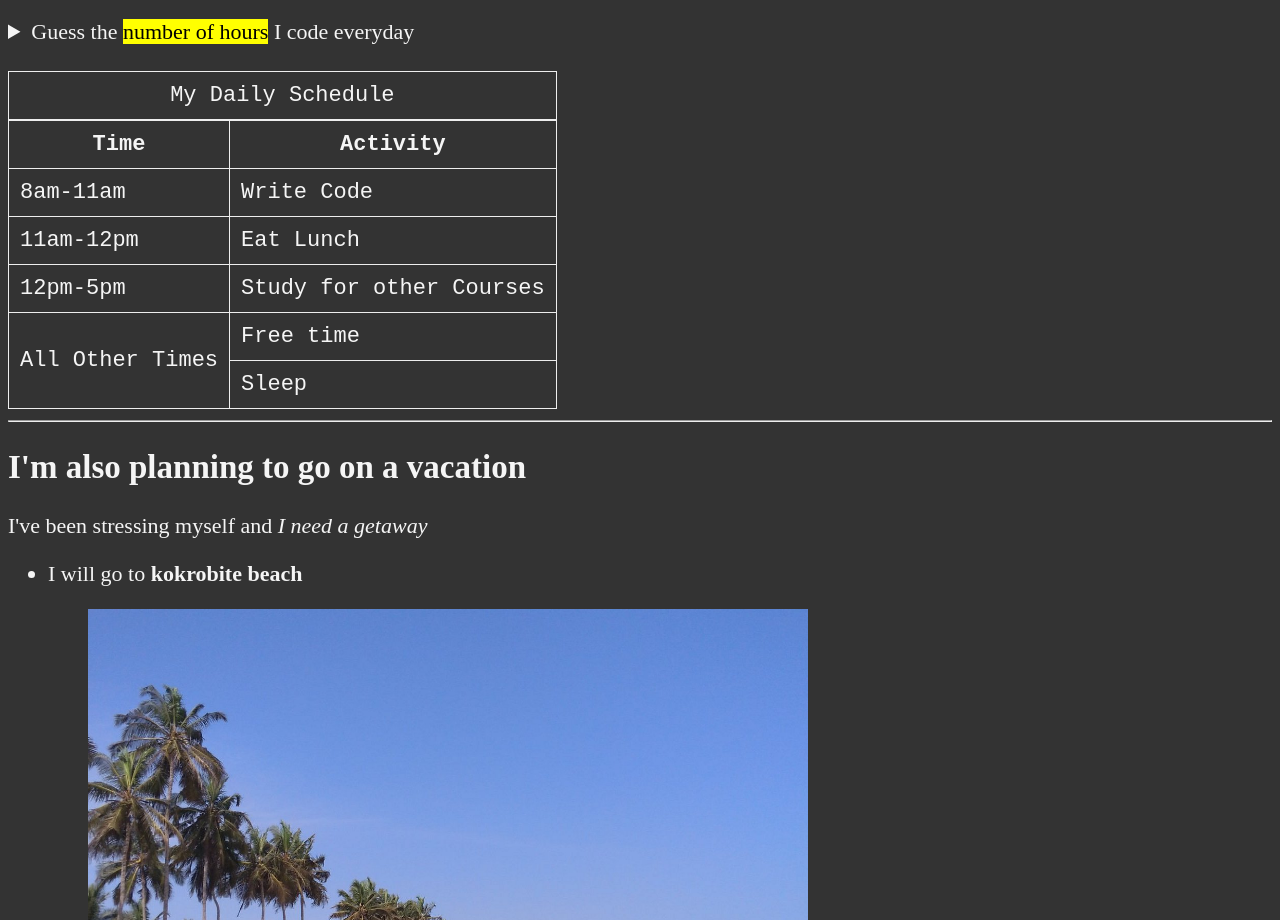
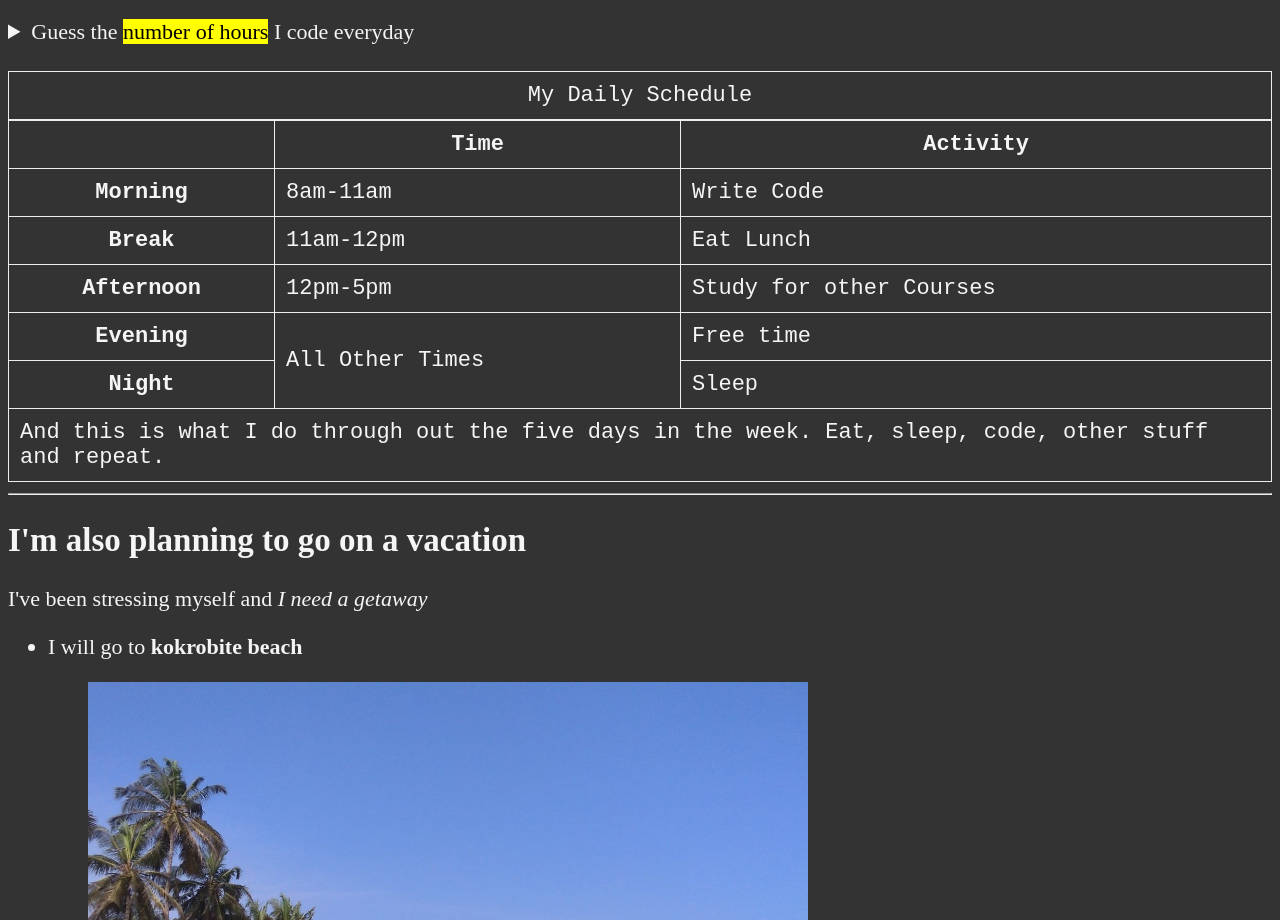
Before and after one commit to Hubertkin/Starting_HTML, a plain HTML site: page lesson 08/index.html in a window 1280 px wide. Shown: the part 975-1895 px from the top of the page. Drawn offline with Linux system fonts and the light colour scheme.

Commit message:
Added semantic for assisted technology

```diff
--- a/lesson 08/index.html
+++ b/lesson 08/index.html
@@ -63,20 +63,28 @@
     <table>
       <caption>My Daily Schedule</caption>
       <thead>
-      <th>Time</th>
-      <th>Activity</th></thead>
+        <th>&nbsp;</th>
+      <th scope="col">Time</th>
+      <th scope="col">Activity</th></thead>
       <tbody>
-      <tr><td>
+      <tr>
+        <th scope="row">Morning</th><td>
         <time datetime="08:00">8am</time>-<time datetime="11:00">11am</time>
       </td><td>Write Code</td></tr>
-      <tr><td>
+      <tr>
+        <th scope="row">Break</th><td>
         <time datetime="11:00">11am</time>-<time datetime="12:00">12pm</time>
       </td><td> Eat Lunch</td></tr>
-      <tr><td>
+      <tr scope="row"> <th>Afternoon</th><td>
         <time datetime="12:00">12pm</time>-<time datetime="17:00">5pm</time>
       </td><td>Study for other Courses</td></tr>
-      <tr><td rowspan="2">All Other Times</td> <td>Free time</td> </tr>
-      <tr><td>Sleep</td></tr></tbody>
+      <tr><th scope="row">Evening</th><td rowspan="2">All Other Times</td> <td>Free time</td> </tr>
+      <tr><th scope="row">Night</th><td>Sleep</td></tr></tbody>
+      <tfoot>
+        <tr>
+          <td colspan="3">And this is what I do through out the five days in the week. Eat, sleep, code, other stuff and repeat.</td>
+        </tr>
+      </tfoot>
     </table>
   </section>
 
```
